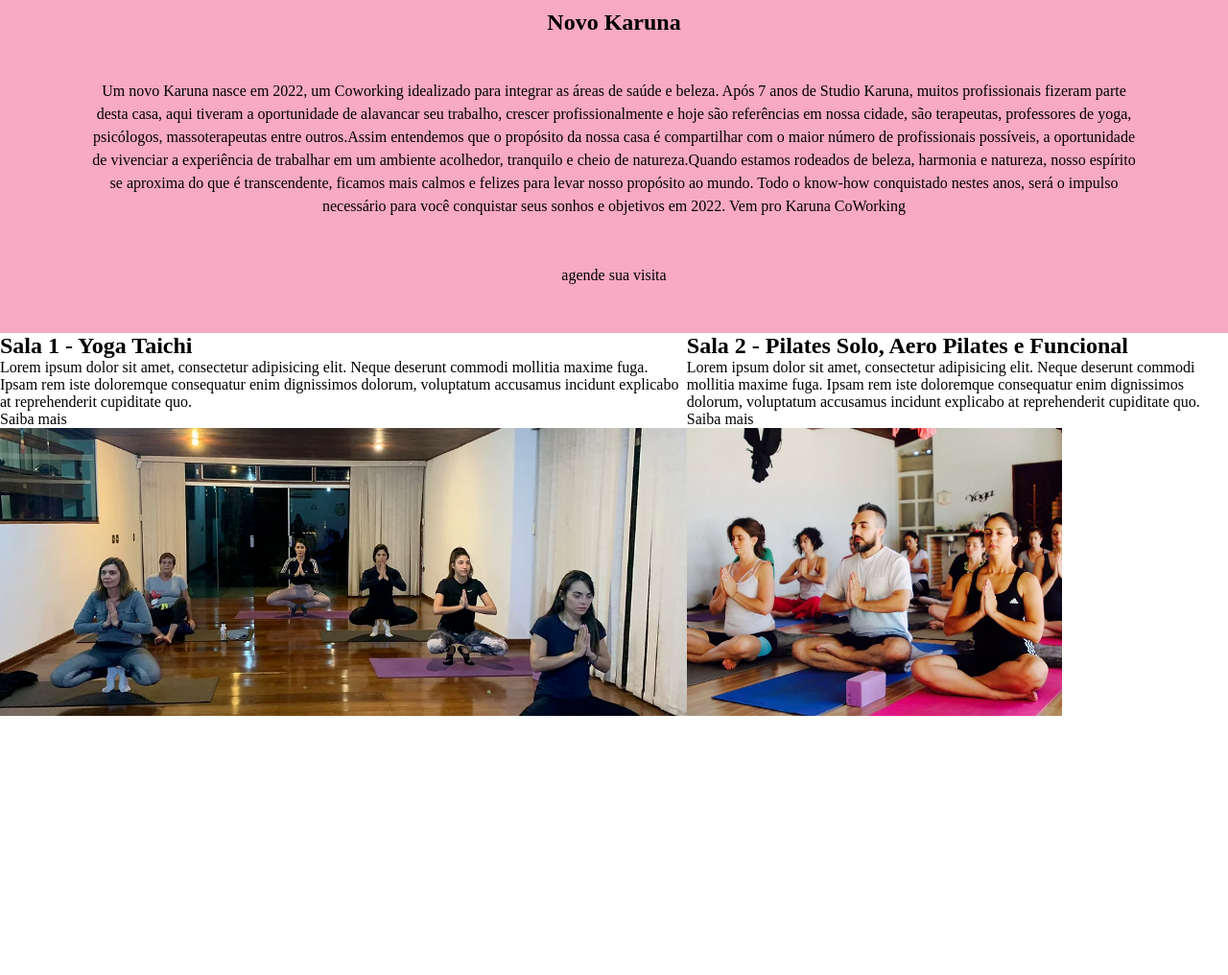
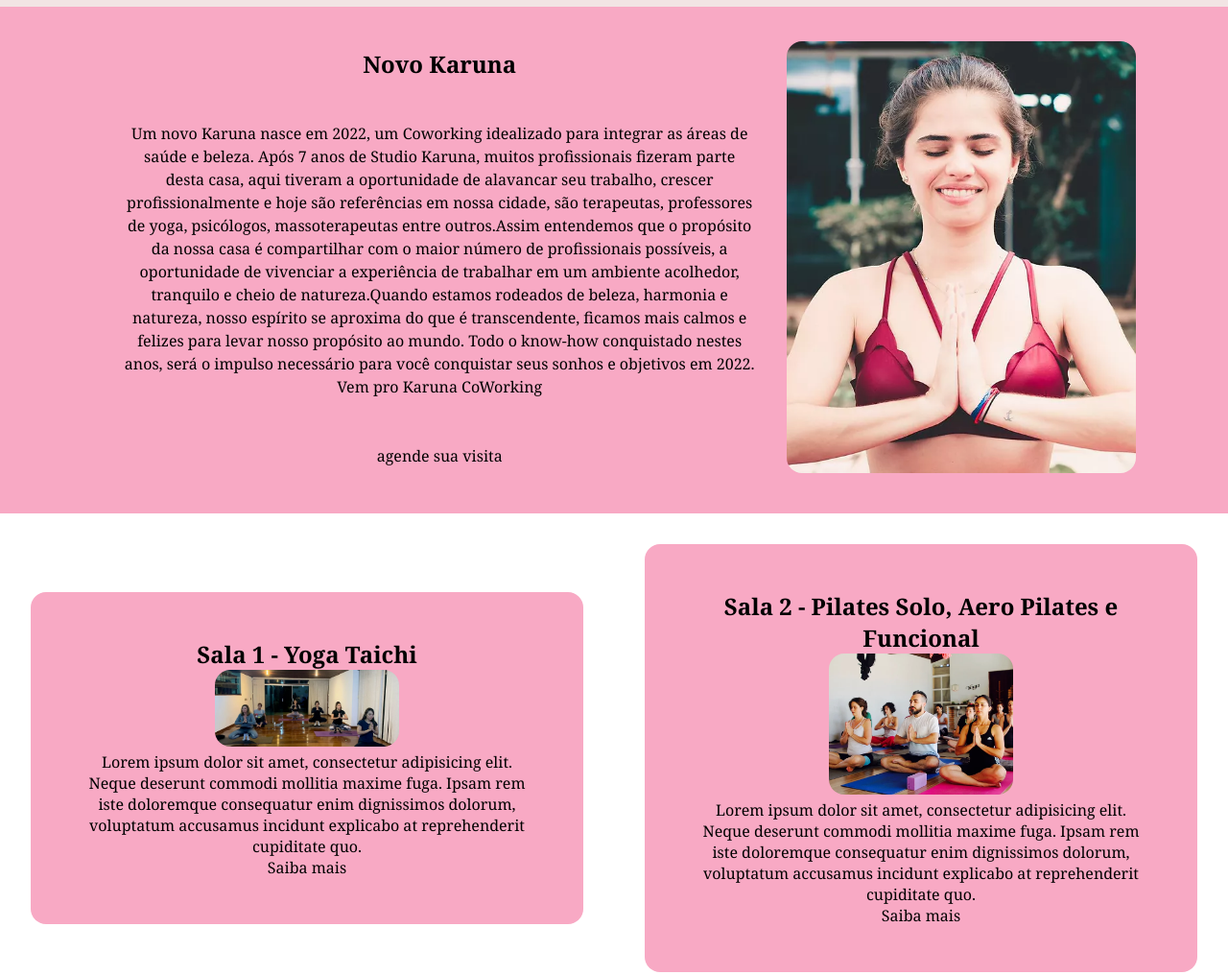
Before and after one commit to pedrocanddz/karuna, a plain HTML site: page index.html in a window 1280 px wide. Shown: the part 620-1636 px from the top of the page at 96% size. Before the commit the page ends 1370 px from the top, so only its background shows below. Drawn offline with Linux system fonts and the light colour scheme.

Commit message:
salas em andamento

```diff
--- a/css/style.css
+++ b/css/style.css
@@ -1,3 +1,7 @@
+* {
+    font-family: "Georgia";
+}
+
 /* Header inicio */
 .header{
     display: flex;
@@ -32,40 +36,22 @@
 /* Header fim */
 
 /* Sobre inicio */
+
+/* Slides inicio */
 .img-slide{
     display: none;
 }
-.texto_slides{
-    display: flex;
-    align-items: center;
-    justify-content: center;
-    height: 100%;
-    padding: 0rem 5rem;
-    background-color: #F8A9C4;
-}
-
-.novo_karuna {
-    text-align: center;
-    padding: 0 1rem;
-    font-size: 1rem;
-    line-height: 1.5rem;
-    margin: 3rem 0;
-}
-
-.novo_karuna h2{
-    margin-bottom: 3rem;
-}
-
-.novo_karuna p{
-    margin-bottom: 3rem;
+.img-slide img{
+    border-radius: 1em;
 }
 .slides{
     background-color: #F2E4E4;
     padding: 2rem;
+
 }
-.slides p{
+.slides h2 , .slides p{
+    text-align: center;
     padding: 1rem;
-    text-align: center;
 }
 .slides_container{
     position: relative;
@@ -94,16 +80,55 @@
 .prev:hover, .next:hover {
     background-color: rgba(0,0,0,0.8);
   }
+/* Slides fim */
+.texto_slides {
+    text-align: center;
+    padding: 1rem 6rem;
+    font-size: 1rem;
+    line-height: 1.5rem;
+    background-color: #F8A9C4;
+    display: flex;
+    justify-content: center;
+    align-items: center;
+}
+.texto{
+    padding-right: 1em;
+}
+.novo_karuna{
+    max-width: 1024px;
+    padding: 2rem;
+
+}
+.texto_slides img{
+    max-height: 450px ;
+    border-radius: 1em;
+}
+.novo_karuna h2{
+    margin-bottom: 3rem;
+}
+
+.novo_karuna p{
+    margin-bottom: 3rem;
+}
+
 /* Sobre fim */
 
-/* Salas início */
+/* Salas inicio */
 .salas{
     display: flex;
+    justify-content: center;
     align-items: center;
-    justify-items: center;
 }
-.sala img {
-    width: auto;
-    height: 300px;
+.sala{
+    border-radius: 1em;
+    background-color: #F8A9C4;
+    padding: 3rem;
+    text-align: center;
+    margin: 2rem;
+    min-height: 30%;
+}
+.sala img{
+    border-radius: 1em;
+    max-width: 40%;
 }
 /* Salas fim */
--- a/index.html
+++ b/index.html
@@ -68,19 +68,22 @@
                 <div>agende sua visita</div>
 
         </div>
+        <div>
+            <img src="/img/aulas_semanais1.webp" alt="">
+        </div>
     </section>
     <section class="salas">
         <div class="sala">
             <h2><strong>Sala 1 - Yoga Taichi</strong></h2>
+            <img src="/img/sala_1.png" alt="">
             <p>Lorem ipsum dolor sit amet, consectetur adipisicing elit. Neque deserunt commodi mollitia maxime fuga. Ipsam rem iste doloremque consequatur enim dignissimos dolorum, voluptatum accusamus incidunt explicabo at reprehenderit cupiditate quo.</p>
             <div>Saiba mais</div>
-            <img src="/img/sala_1.png" alt="">
         </div>
         <div class="sala">
             <h2><strong>Sala 2 - Pilates Solo, Aero Pilates e Funcional</strong></h2>
+            <img src="/img/sala_2_1.png" alt="">
             <p>Lorem ipsum dolor sit amet, consectetur adipisicing elit. Neque deserunt commodi mollitia maxime fuga. Ipsam rem iste doloremque consequatur enim dignissimos dolorum, voluptatum accusamus incidunt explicabo at reprehenderit cupiditate quo.</p>
             <div>Saiba mais</div>
-            <img src="/img/sala_2_1.png" alt="">
         </div>
     </section>
 
```
